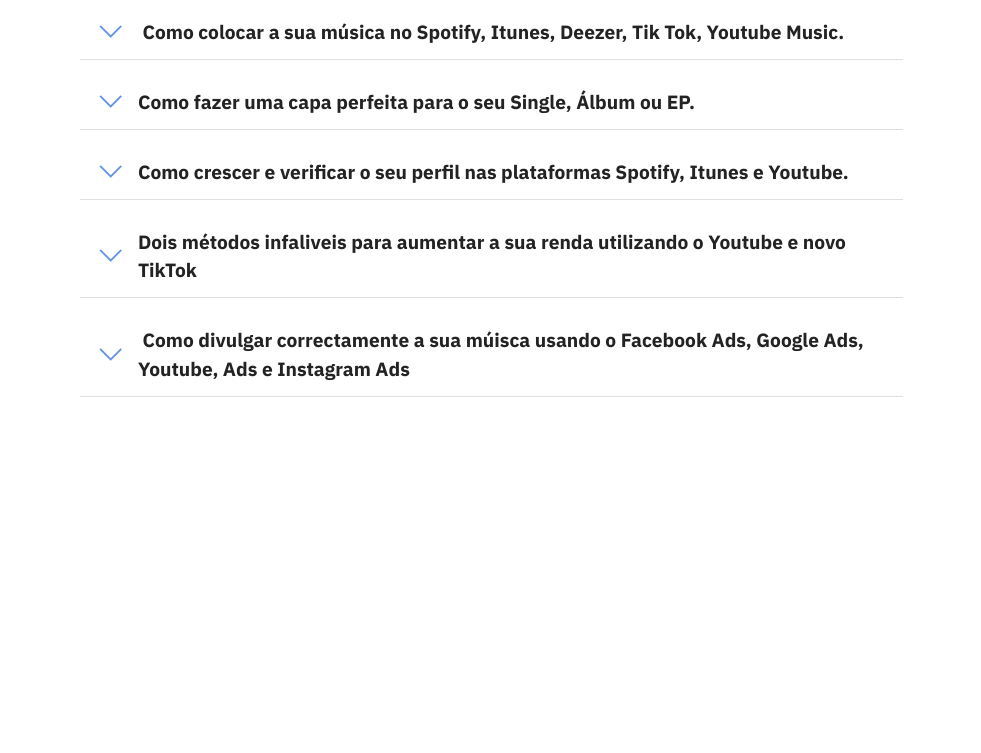
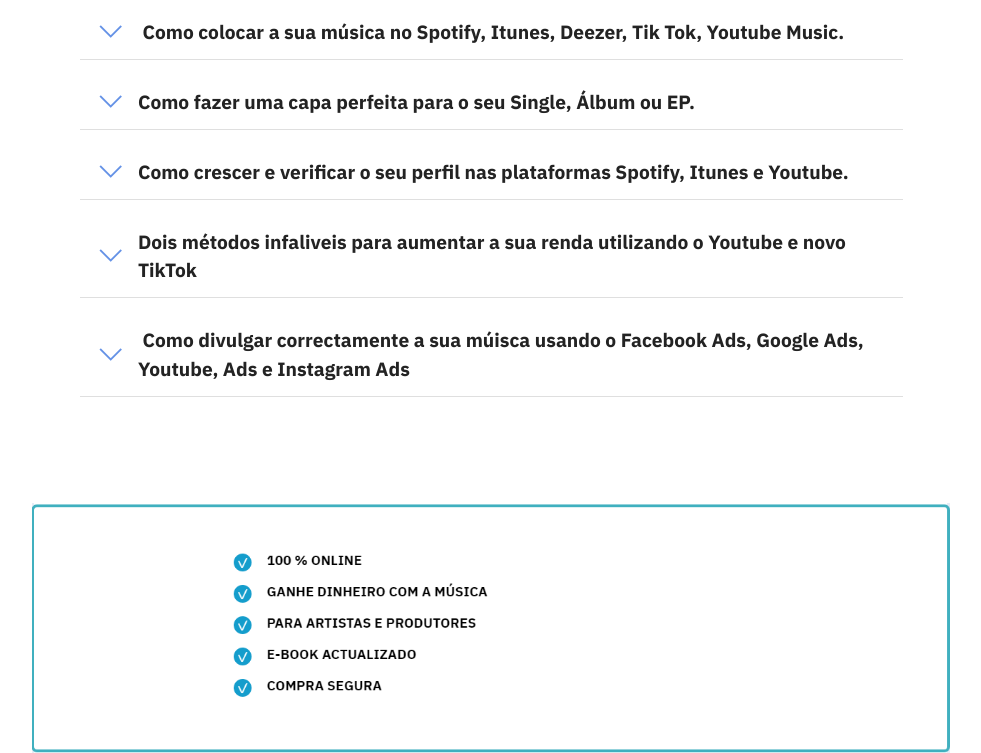
Before and after one commit to amadeu2020/aa1, a plain HTML site: page index.html in a window 1280 px wide. Shown: the part 673-1426 px from the top of the page, without its empty margins (149-1130 px from the left). Before the commit the page ends 1176 px from the top, so only its background shows below. Drawn offline with Linux system fonts and the light colour scheme; files whose address does not match are found by name.

Commit message:
create github pages

```diff
--- a/assets/images/hashes.json
+++ b/assets/images/hashes.json
@@ -1 +1 @@
-{"oRykAiO0rUD++7AmPeEwUg==":"background1.jpg","TmPjacMG6DtFVP7p9NY+Dw==":"photo-2020-08-24-7.jpg"}
+{"oRykAiO0rUD++7AmPeEwUg==":"background1.jpg","TmPjacMG6DtFVP7p9NY+Dw==":"photo-2020-08-24-7.jpg","4pblMG7RArA8pZJXyhonqg==":"screenshot-1-1300x361.png","HHAMyqQcunWx0gjjfD9FFQ==":"screenshot-2-1288x351.png"}
--- a/assets/mobirise/css/mbr-additional.css
+++ b/assets/mobirise/css/mbr-additional.css
@@ -793,3 +793,19 @@
   font-size: 1.4rem !important;
   color: #6592e6;
 }
+.cid-s8zIpcezlD {
+  padding-top: 0rem;
+  padding-bottom: 0rem;
+  background-color: #ffffff;
+}
+@media (max-width: 991px) {
+  .cid-s8zIpcezlD .image-wrapper {
+    margin-bottom: 1rem;
+  }
+}
+.cid-s8zIpcezlD .row {
+  flex-direction: row-reverse;
+}
+.cid-s8zIpcezlD img {
+  width: 100%;
+}
--- a/index.html
+++ b/index.html
@@ -56,7 +56,7 @@
     </div>
 </section>
 
-<section class="engine"><a href="https://mobirise.info/e">make a website</a></section><section class="content17 cid-s8zF5lWFAb" id="content17-m">
+<section class="engine"><a href="https://mobirise.info/j">website templates</a></section><section class="content17 cid-s8zF5lWFAb" id="content17-m">
 
 
 
@@ -148,6 +148,23 @@
     </div>
 </section>
 
+<section class="image3 cid-s8zIpcezlD" id="image3-r">
+
+
+
+
+    <div class="container">
+        <div class="row justify-content-center">
+            <div class="col-12 col-lg-10">
+                <div class="image-wrapper">
+                    <img src="assets/images/screenshot-2-1288x351.png" alt="Mobirise">
+
+                </div>
+            </div>
+        </div>
+    </div>
+</section>
+
 
   <script src="assets/web/assets/jquery/jquery.min.js"></script>
   <script src="assets/popper/popper.min.js"></script>
```
Also changed, not shown: assets/images/screenshot-2-1288x351.png (added), 1 other file.
